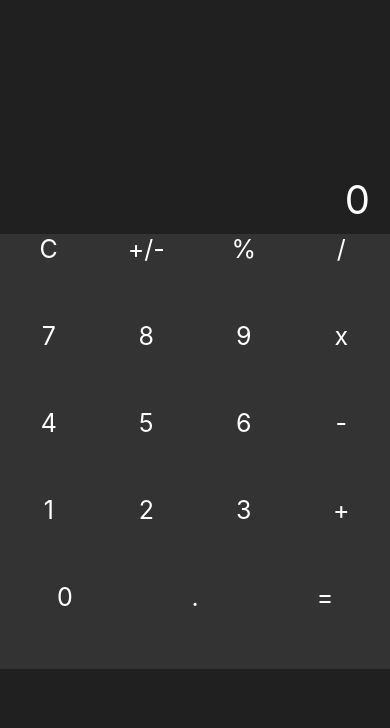
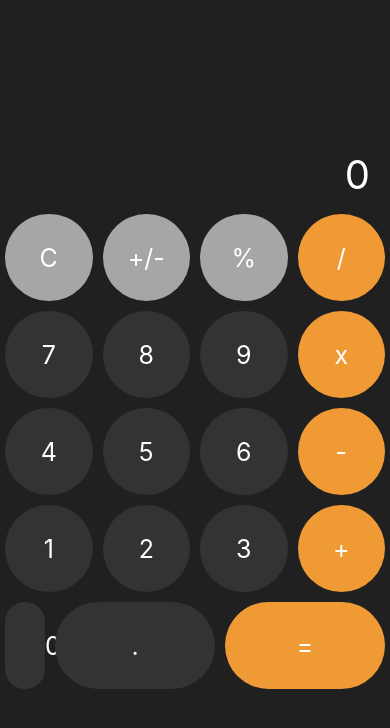
Before and after one commit to Mattp15/Calculator, a React Native app: screen / in a window 390 px wide. Shown: the top 728 px of the page. Built offline with nearby package versions, Linux system fonts and the light colour scheme.

Commit message:
finished styling

```diff
--- a/App.js
+++ b/App.js
@@ -24,21 +24,21 @@ export default class App extends React.Component {
 						<Button text="/" theme="accent" onPress={() => this.handleTap('operator', '/')} />
 					</Row>
 					<Row>
-						<Button text="7" theme="secondary" onPress={() => this.handleTap('number', 7)} />
-						<Button text="8" theme="secondary" onPress={() => this.handleTap('number', 8)} />
-						<Button text="9" theme="secondary" onPress={() => this.handleTap('number', 9)} />
+						<Button text="7" onPress={() => this.handleTap('number', 7)} />
+						<Button text="8" onPress={() => this.handleTap('number', 8)} />
+						<Button text="9" onPress={() => this.handleTap('number', 9)} />
 						<Button text="x" theme="accent" onPress={() => this.handleTap('operator', '*')} />
 					</Row>
 					<Row>
-						<Button text="4" theme="secondary" onPress={() => this.handleTap('number', 4)} />
-						<Button text="5" theme="secondary" onPress={() => this.handleTap('number', 5)} />
-						<Button text="6" theme="secondary" onPress={() => this.handleTap('number', 6)} />
+						<Button text="4" onPress={() => this.handleTap('number', 4)} />
+						<Button text="5" onPress={() => this.handleTap('number', 5)} />
+						<Button text="6" onPress={() => this.handleTap('number', 6)} />
 						<Button text="-" theme="accent" onPress={() => this.handleTap('operator', '-')} />
 					</Row>
 					<Row>
-						<Button text="1" theme="secondary" onPress={() => this.handleTap('number', 1)} />
-						<Button text="2" theme="secondary" onPress={() => this.handleTap('number', 2)} />
-						<Button text="3" theme="secondary" onPress={() => this.handleTap('number', 3)} />
+						<Button text="1" onPress={() => this.handleTap('number', 1)} />
+						<Button text="2" onPress={() => this.handleTap('number', 2)} />
+						<Button text="3" onPress={() => this.handleTap('number', 3)} />
 						<Button text="+" theme="accent" onPress={() => this.handleTap('operator', '+')} />
 					</Row>
 					<Row>
--- a/components/Button.js
+++ b/components/Button.js
@@ -14,10 +14,22 @@ const styles = StyleSheet.create({
 		flex: 1,
 		height: Math.floor(buttonWidth - 10),
 		alignItems: 'center',
+		justifyContent: 'center',
+		borderRadius: Math.floor(buttonWidth),
+		margin: 5,
 	},
-	buttonDouble: {},
-	buttonSecondary: {},
-	buttonAccent: {},
+	buttonDouble: {
+		width: screen.width / 2 - 10,
+		flex: 0,
+		alignItems: 'flex-start',
+		paddingLeft: 40,
+	},
+	buttonSecondary: {
+		backgroundColor: '#a6a6a6',
+	},
+	buttonAccent: {
+		backgroundColor: '#f09a36',
+	},
 });
 export default ({ onPress, text, size, theme }) => {
 	const buttonStyles = [styles.button];
```
